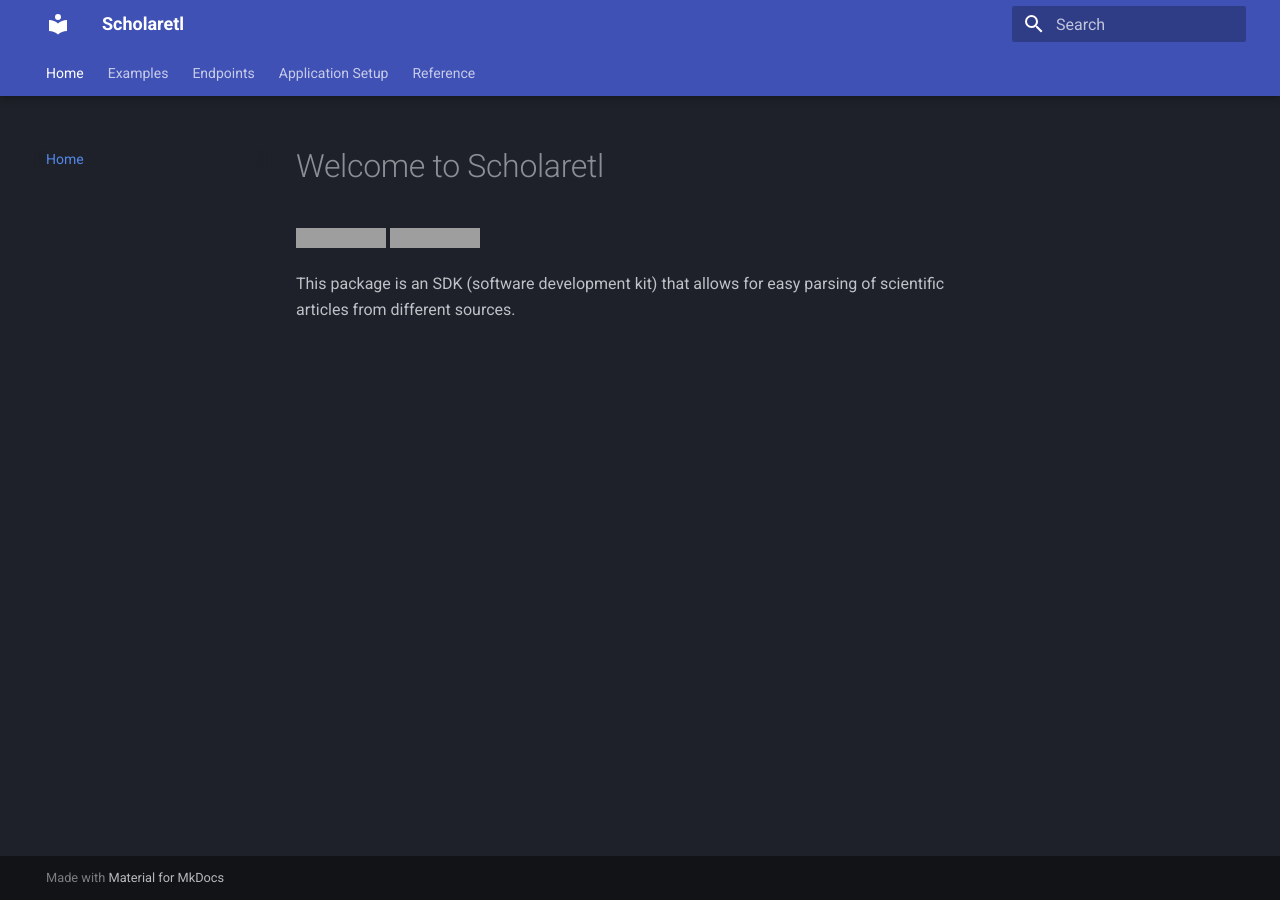
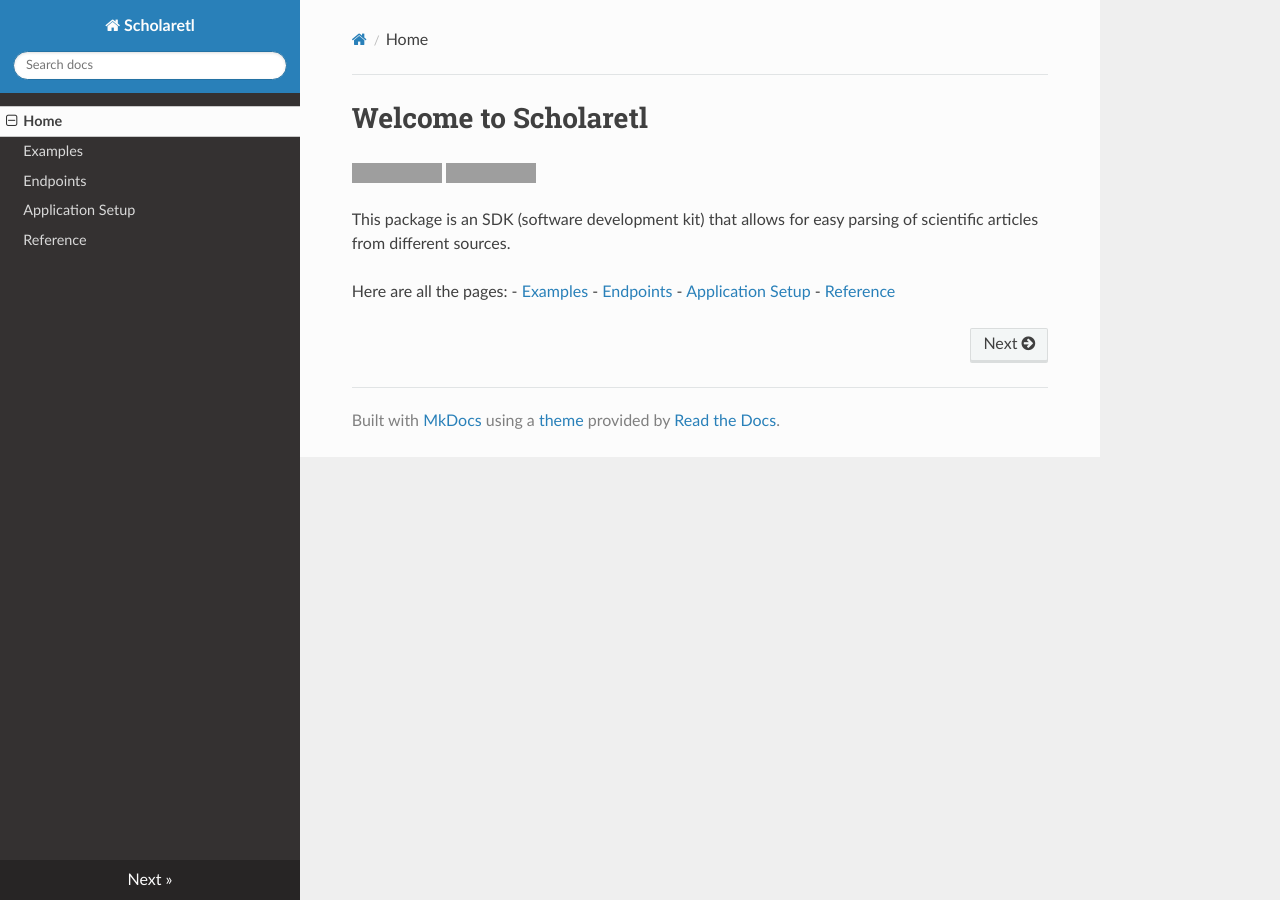
Before and after one commit to BlueBrain/scholaretl, an MkDocs documentation site: the page built from docs/index.md, in a window 1280 px wide. Built offline with MkDocs 1.6.1, drawn with Linux system fonts in a browser that asks for light colours; nearby versions of some CDN libraries; grey boxes are pictures that could not be loaded.

```diff
--- a/docs/index.md
+++ b/docs/index.md
@@ -6,3 +6,9 @@
 
 This package is an SDK (software development kit) that allows for easy
 parsing of scientific articles from different sources.
+
+Here are all the pages:
+  - [Examples](./examples.md)
+  - [Endpoints](./endpoints.md)
+  - [Application Setup](./setup.md)
+  - [Reference](./reference.md)
--- a/mkdocs.yml
+++ b/mkdocs.yml
@@ -7,22 +7,7 @@
   - Reference: reference.md
 
 theme:
-  name: material
-  palette:
-    scheme: slate
-  features:
-    - navigation.tabs
-    - navigation.tabs.sticky
-    - navigation.instant.progress
-    - navigation.sections
-    - navigation.path
-    - navigation.top
-    - toc.follow
-    - search.suggest
-    - search.highlight
-    - pymdownx.superfences
-    - pymdownx.tabbed:
-        alternate_style: true
+  name: readthedocs
 
 plugins:
   - search
```
Also changed, not shown: 2 other files.
